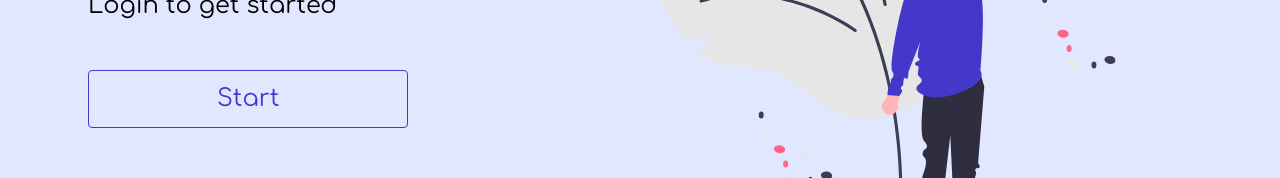
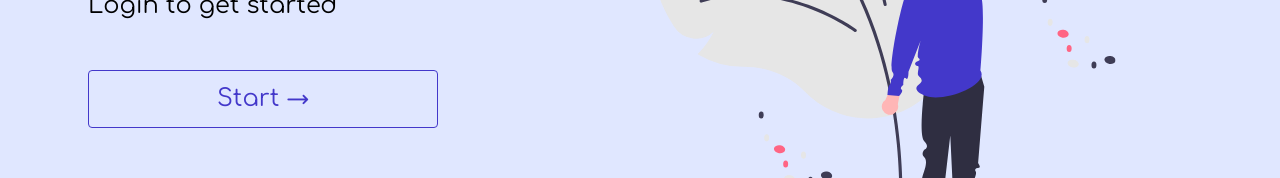
Before and after one commit to ycnaz/TodoApp, a Vue app: page / in a window 1280 px wide. Shown: the part 405-583 px from the top of the page. Built offline with nearby package versions, Linux system fonts and the light colour scheme.

Commit message:
Minor changes

```diff
--- a/src/components/LeftBar.vue
+++ b/src/components/LeftBar.vue
@@ -1,6 +1,3 @@
-<script setup>
-</script>
-
 <template>
     <span>Left bar</span>
 </template>
--- a/src/components/RightBar.vue
+++ b/src/components/RightBar.vue
@@ -1,6 +1,3 @@
-<script setup>
-</script>
-
 <template>
     <span>Right bar</span>
 </template>
--- a/src/components/TodoComp.vue
+++ b/src/components/TodoComp.vue
@@ -1,6 +1,3 @@
-<script setup>
-</script>
-
 <template>
     <span>To-do's</span>
 </template>
--- a/src/router/index.js
+++ b/src/router/index.js
@@ -28,10 +28,10 @@ const router = createRouter({
     },
     {
       path: '/dashboard',
-      name: 'dashboard',
       components: {
-        default: () => import('../components/TodoComp.vue'),
+        default: () => import('../views/DashView.vue'),
         leftSideBar: () => import('../components/LeftBar.vue'),
+        mainTodo: () => import('../components/TodoComp.vue'),
         rightSideBar: () => import('../components/RightBar.vue'),
       },
     },
--- a/src/views/LandingPage.vue
+++ b/src/views/LandingPage.vue
@@ -20,7 +20,7 @@ toast
                     <h1 class="text-6xl bg-gradient-to-r from-indigo-600 via-purple-600 to-pink-600 bg-clip-text text-transparent mb-5">To-do List App</h1>
                     <span class="mr-auto text-2xl">An app to manage your to-do's</span>
                     <span class="mr-auto text-2xl mb-10">Login to get started</span>
-                    <RouterLink to="/auth" class="text-indigo-700 text-2xl border border-indigo-700 py-3 px-32 rounded hover:bg-indigo-700 hover:text-white mr-auto transition-all duration-300">Start</RouterLink>
+                    <RouterLink to="/auth" class="text-indigo-700 text-2xl border border-indigo-700 py-3 px-32 rounded hover:bg-indigo-700 hover:text-white mr-auto transition-all duration-300">Start &rarr;</RouterLink>
                 </div>
                 <Welcome class="scale-75" />
             </div>
```
Also changed, not shown: src/views/DashView.vue (+4 -3 lines).
